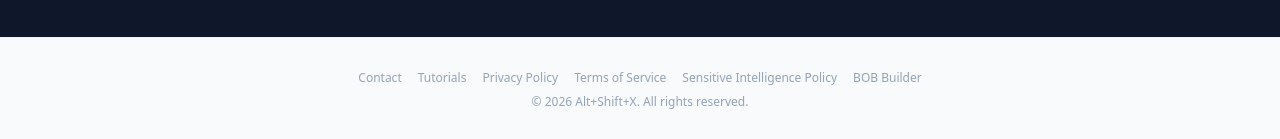
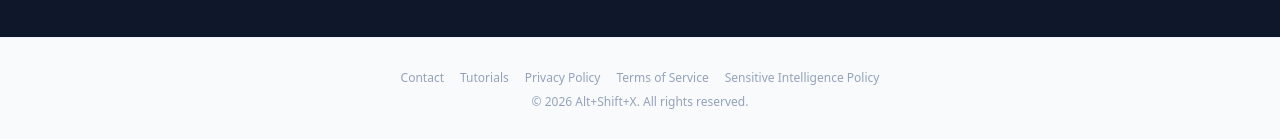
Before and after one commit to altshiftxtech-netizen/alt-shift-x, a React (Vite) app: page / in a window 1280 px wide. Shown: the part 1301-1440 px from the top of the page. Built offline with nearby package versions, Linux system fonts and the light colour scheme; no server answers.

Commit message:
File changes

```diff
--- a/src/pages/Home.jsx
+++ b/src/pages/Home.jsx
@@ -184,7 +184,6 @@ export default function Home() {
           <Link to="/privacy" className="hover:text-slate-600">Privacy Policy</Link>
           <Link to="/terms" className="hover:text-slate-600">Terms of Service</Link>
           <Link to="/sensitive-intelligence-policy" className="hover:text-slate-600">Sensitive Intelligence Policy</Link>
-          <Link to="/builder/bob" className="hover:text-slate-600">BOB Builder</Link>
         </div>
         <p>© 2026 Alt+Shift+X. All rights reserved.</p>
       </footer>
```
